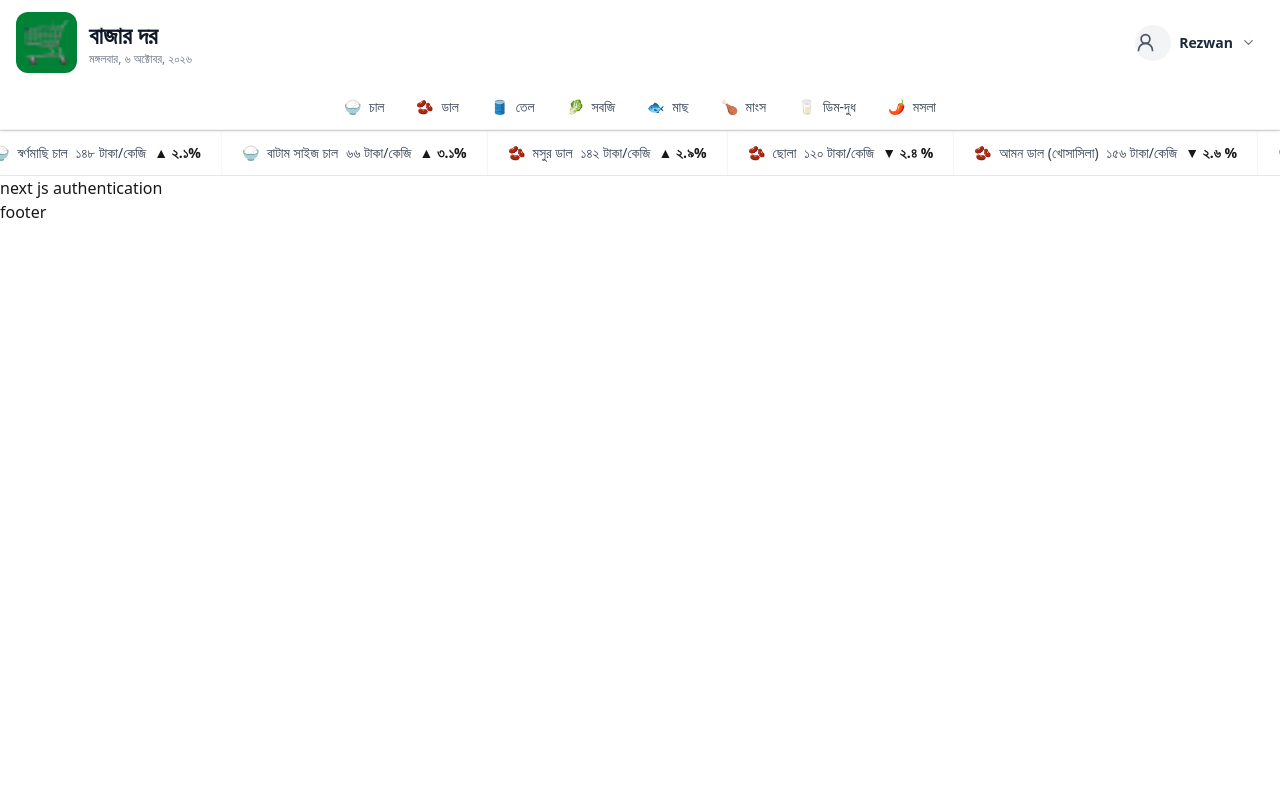
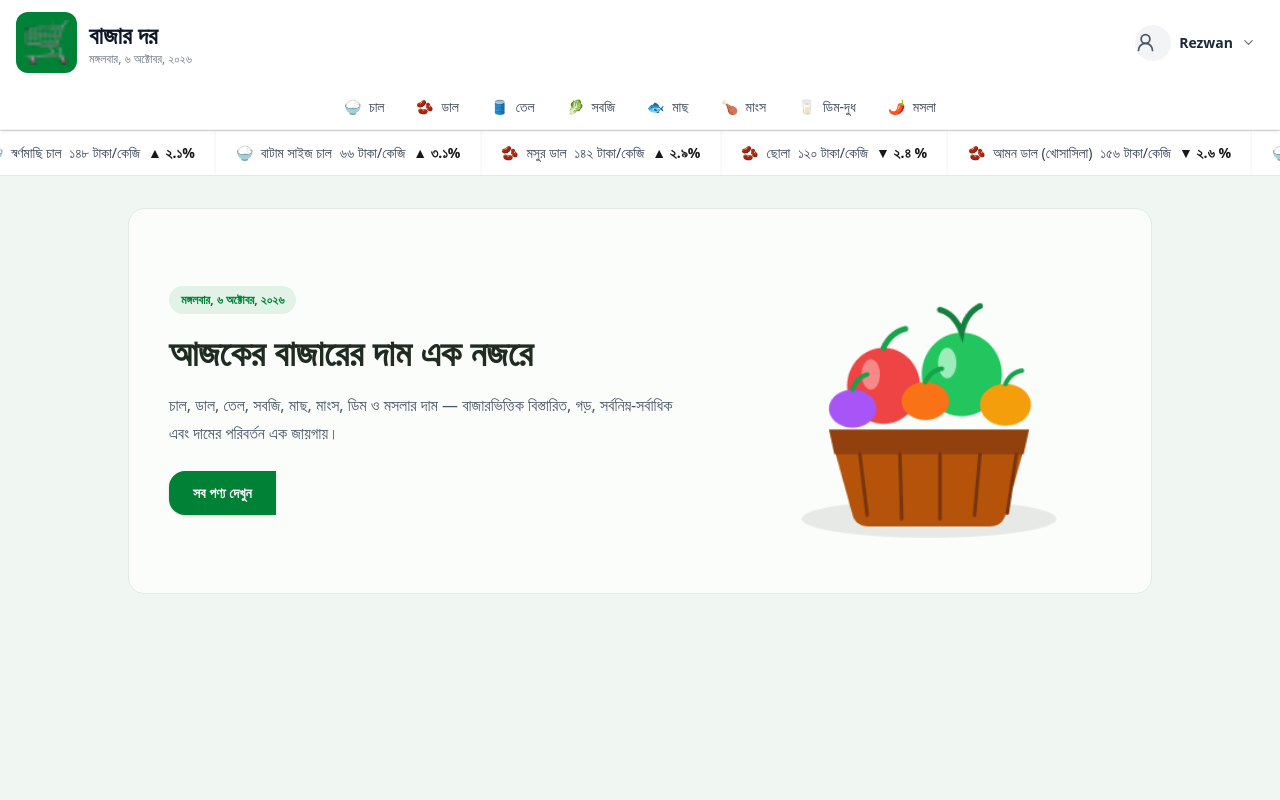
Before and after one commit to sanjida-sima/-B14-A7-Bazar-Dor, a Next.js app: page / in a window 1280 px wide. Shown: the top 800 px of the page. Built offline with nearby package versions, Linux system fonts and the light colour scheme.

Commit message:
added hero section

```diff
--- a/src/app/page.tsx
+++ b/src/app/page.tsx
@@ -1,9 +1,14 @@
-
+import Hero from "@/components/Hero";
 
 export default function Home() {
   return (
-   <div>
-<h3>next js authentication</h3>
-   </div>
+   <main className="min-h-screen bg-[#f0f6f1]">
+    <Hero />
+    {/* today price increased */}
+    <section className="mx-auto max-w-5xl px-4 py-8">
+
+    </section>
+
+   </main>
   );
 }
--- /dev/null
+++ b/src/components/Hero.tsx
@@ -0,0 +1,57 @@
+
+import Link from "next/link";
+import Image from "next/image";
+
+const Hero = () => {
+    return (
+        <section className=" bg-[#f0f6f1] px-4 py-6 md:py-8">
+
+             <div className="mx-auto max-w-5xl">
+                {/* hero-card */}
+
+                <div className="grid items-center gap-8 rounded-2xl border border-[#e1ebe3] bg-[#fbfdfb] px-5 py-8 shadoew-sm sm:px-8 md:grid-cols-[1.5fr_1fr] md:px-10 md:py-10">
+
+                    {/* left */}
+                    <div>
+                        <span className="mb-4 inline-block rounded-full bg-[#e2f2e7] px-3 py-1.5 text-xs font-semibold text-green-700">
+                            মঙ্গলবার, ৬ অক্টোবর, ২০২৬
+                        </span>
+
+                        <h1 className="mb-4 text-3xl font-bold leading-tight text-[#202b22] sm:text-4xl">
+                            আজকের বাজারের দাম এক নজরে
+                        </h1>
+                        <p className="mb-6 max-w-lg text-sm leading-7 text-gray-600 sm:text-base">
+                            চাল, ডাল, তেল, সবজি, মাছ, মাংস, ডিম ও মসলার দাম — বাজারভিত্তিক বিস্তারিত, গড়, সর্বনিম্ন-সর্বাধিক এবং দামের পরিবর্তন এক জায়গায়।
+                        </p>
+                        {/* btn */}
+                        <Link
+                        href='#products'
+                        className="inline-flex items-center justify-center rounded-l-2xl bg-green-700 px-6 py-3 text-sm font-semibold text-white shadow-sm transition hover:bg-green-800"
+                        >
+                            সব পণ্য দেখুন
+
+                        </Link>
+                    </div>
+
+                    {/* right */}
+                    <div className="flex items-center justify-center">
+                        <Image
+                        src='/bazar-hero.png'
+                        alt ='Basket of vegetables'
+                        width={350}
+                        height={280}
+                        priority className="h-auto w-full max-width:280px object-contain max-width:330px "
+                        />
+
+                    </div>
+
+                </div>
+
+        </div>
+
+        </section>
+
+    );
+};
+
+export default Hero;
```
